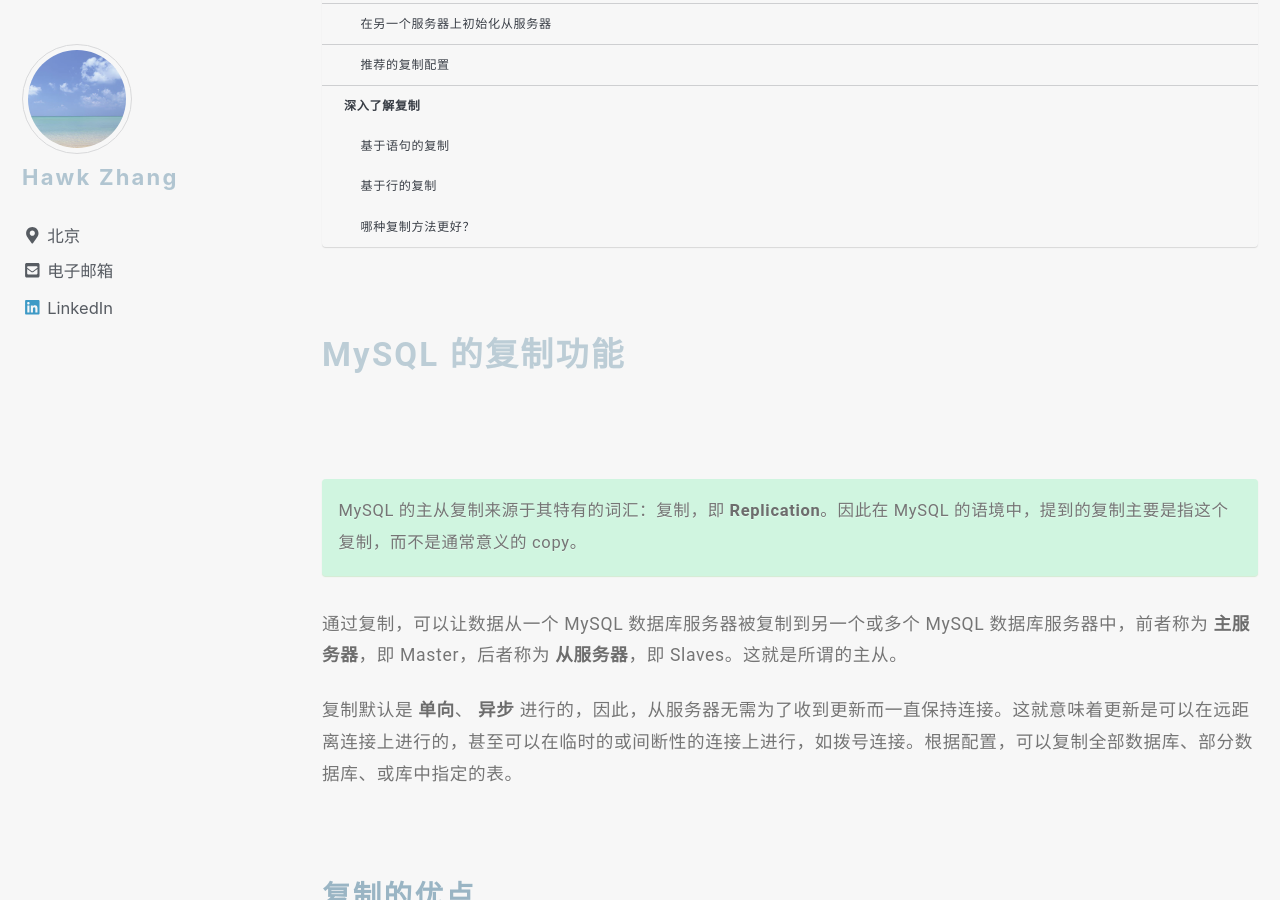
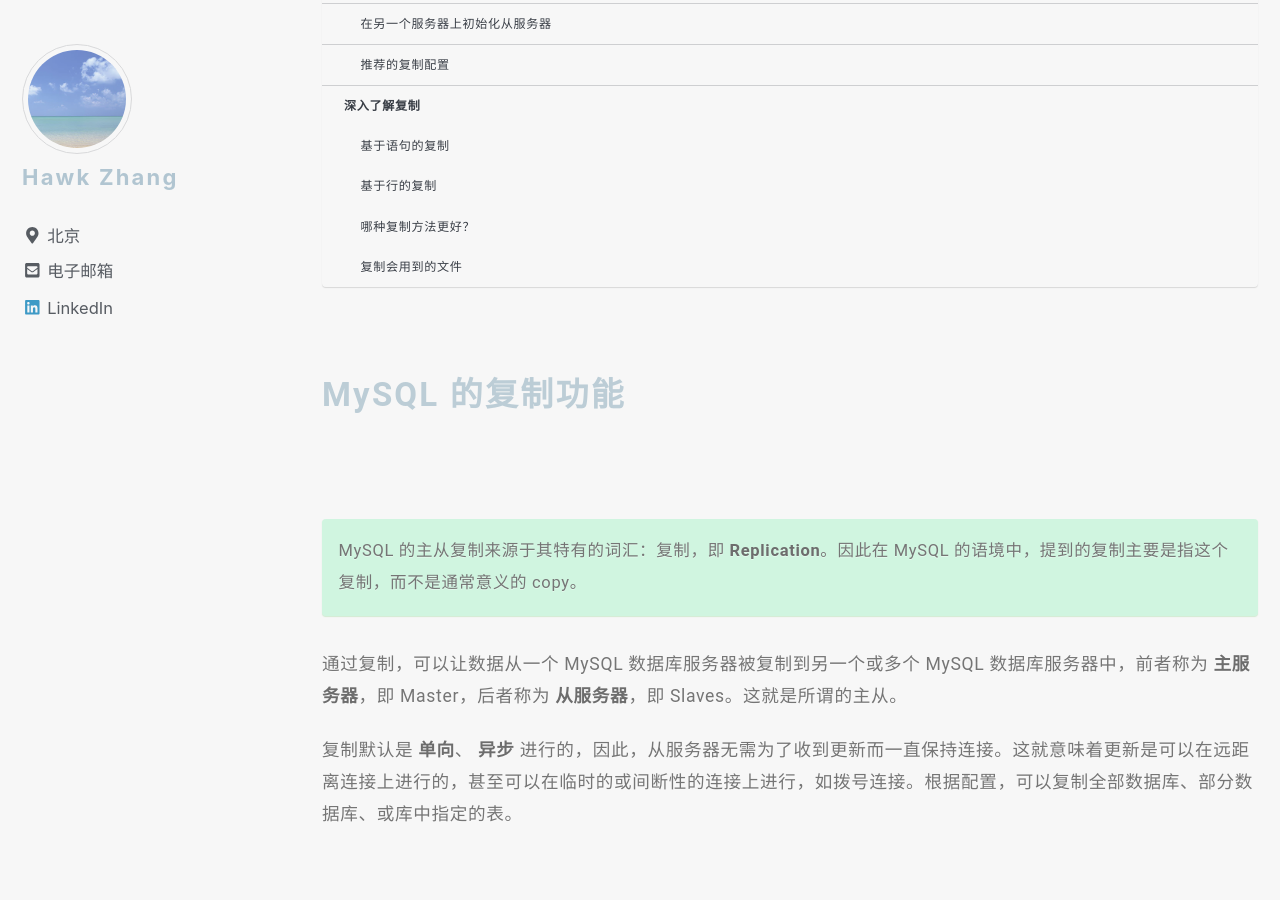
Before and after one commit to narru888/linotes_note, a Jekyll site: the page built from _posts/mysql/2016-03-01-master.slave.md, in a window 1280 px wide and 900 px high, scrolled down 843 px. Built offline with Jekyll 4.4.1, drawn with Linux system fonts in a browser that asks for light colours; nearby versions of some CDN libraries; a script that is not in the unit is left out; comment, search, counter and statistics services are not loaded.

Commit message:
update on 2018-08-12 10:20:01 CST

```diff
--- a/_posts/mysql/2016-03-01-master.slave.md
+++ b/_posts/mysql/2016-03-01-master.slave.md
@@ -693,3 +693,20 @@
 因为每种复制的方法都有最适合自己的具体情况，MySQL 可以在逻辑复制和行复制这两种方法之间 **动态切换**。默认是使用逻辑复制，当发现某个事件无法用语句正确复制时，它会切换成行复制。当然，在需要时，也可以手动控制使用哪种方法，通过配置会话变量 `binlog_format` 来实现。
 
 理论上，行复制可能整体来说更好一些，而且在实际生产中对于大多数人来说工作的比较好。
+
+
+
+
+
+
+
+
+
+
+
+
+
+
+
+
+### 复制会用到的文件
```
